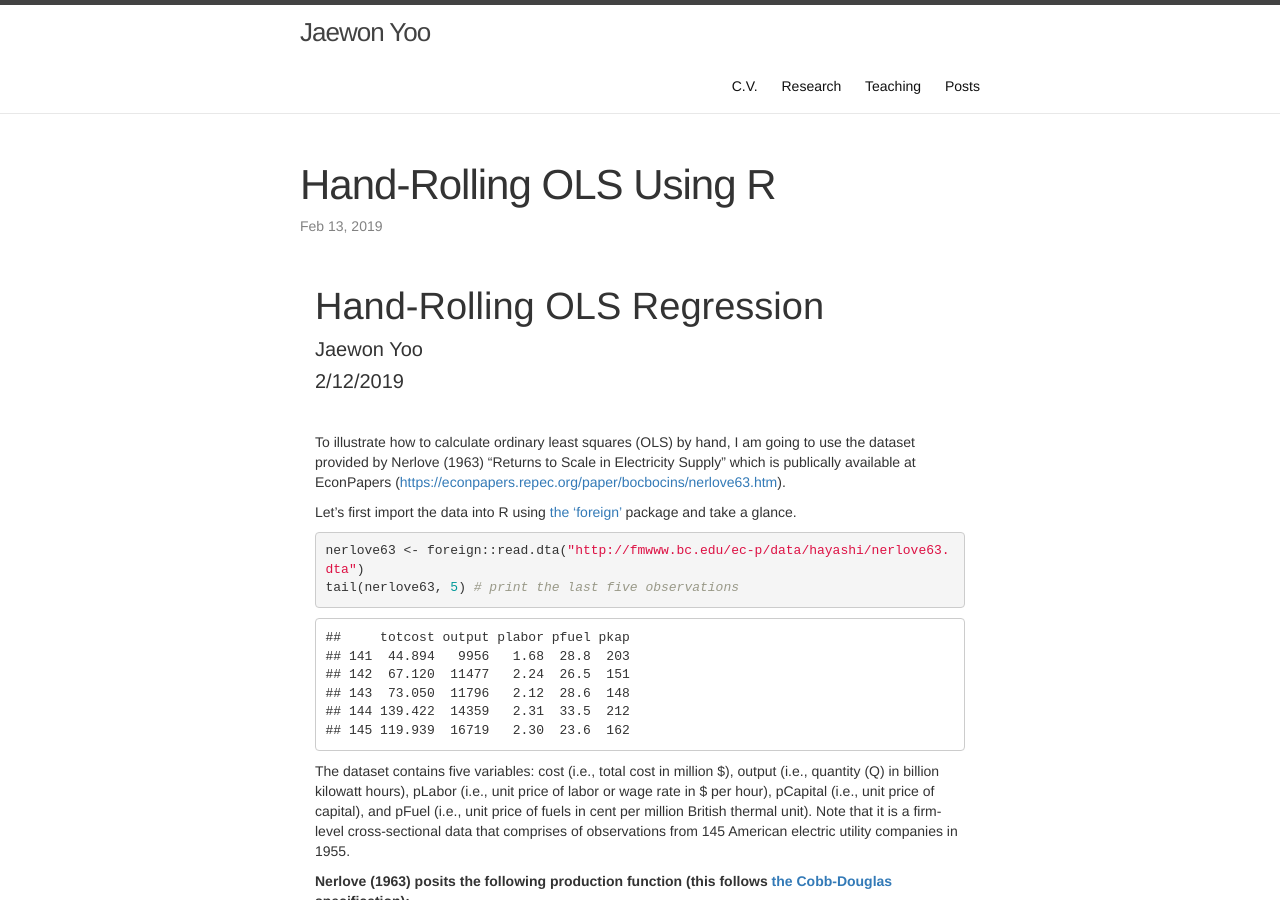
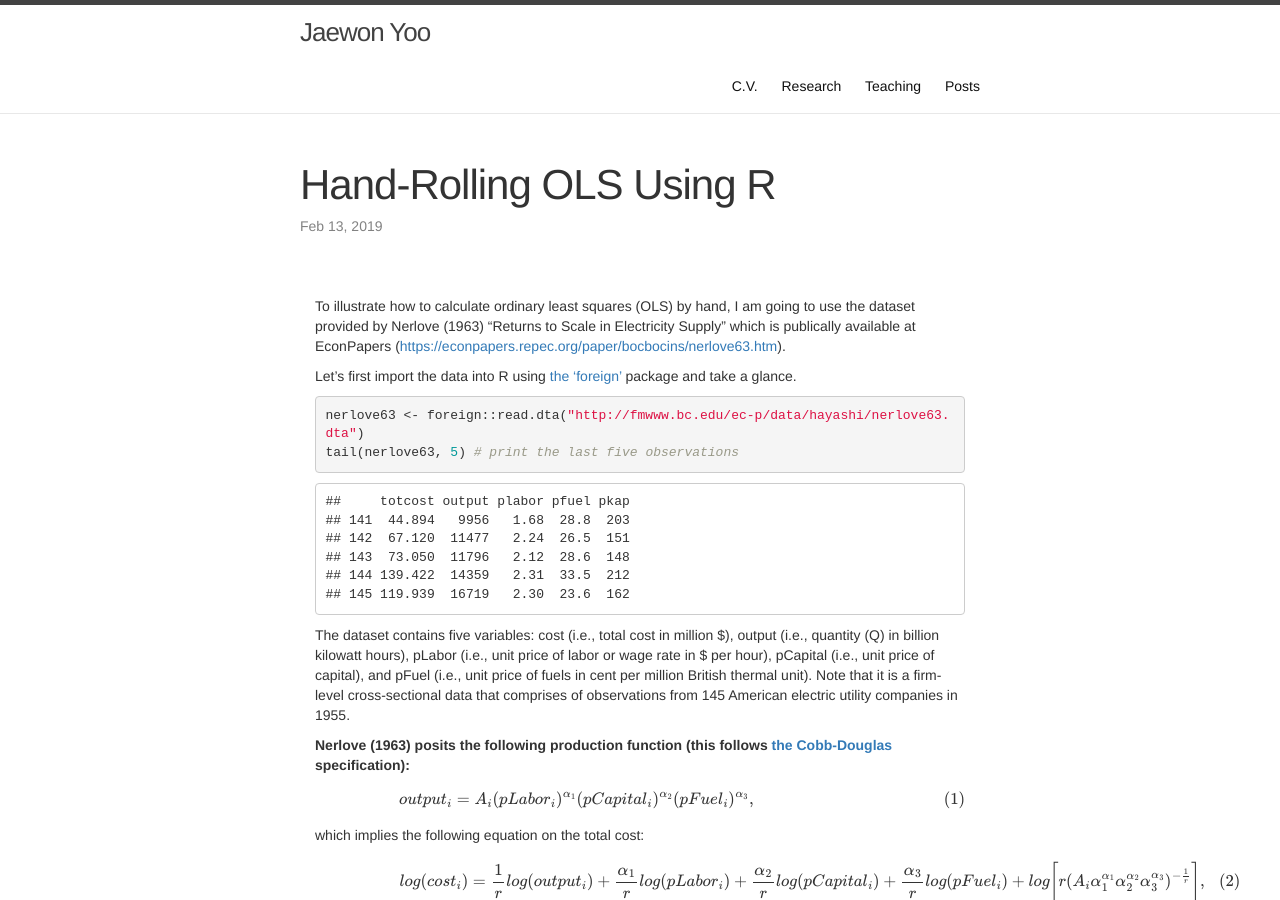
Before and after one commit to j1yoo/j1yoo.github.io, a Jekyll site: the page built from _posts/2019-02-13-hand-rolling_ols.html, in a window 1280 px wide and 900 px high. Built offline with Jekyll 4.4.1, drawn with Linux system fonts in a browser that asks for light colours; formulas are drawn with MathJax 3.

Commit message:
Update 2019-02-13-hand-rolling_ols.html

```diff
--- a/_posts/2019-02-13-hand-rolling_ols.html
+++ b/_posts/2019-02-13-hand-rolling_ols.html
@@ -162,12 +162,6 @@ pre code {
 
 
 <div id="header">
-
-
-
-<h1 class="title toc-ignore">Hand-Rolling OLS Regression</h1>
-<h4 class="author">Jaewon Yoo</h4>
-<h4 class="date">2/12/2019</h4>
 
 </div>
 
```
